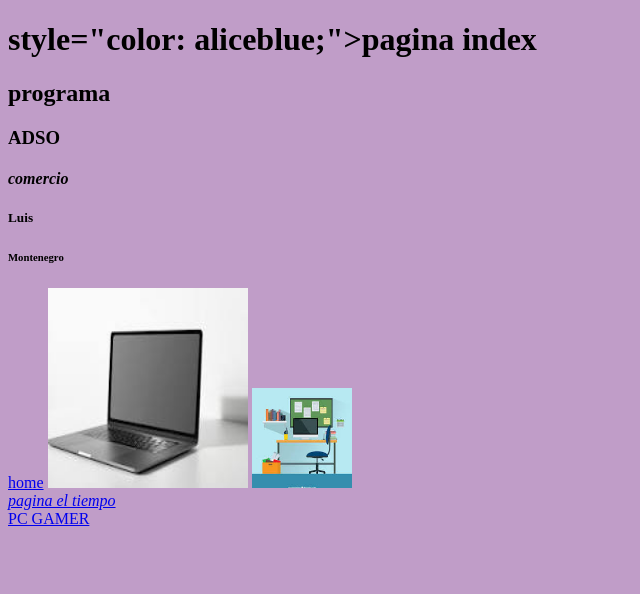
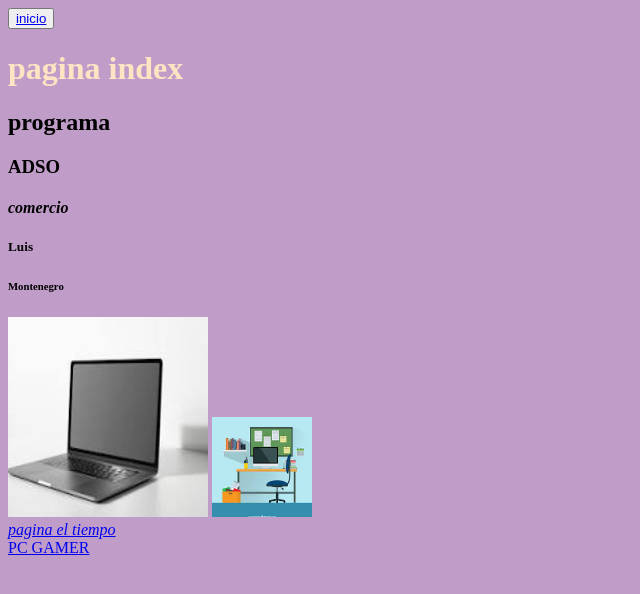
Before and after one commit to Im4lejo/proyecto-02, a plain HTML site: page proyecto-02/index.html in a window 1280 px wide. Shown: the whole page, without its empty margins (0-640 px from the left). Drawn offline with Linux system fonts and the light colour scheme.

Commit message:
v1.005 arreglos

```diff
--- a/proyecto-02/index.html
+++ b/proyecto-02/index.html
@@ -1,24 +1,30 @@
 <!DOCTYPE html>
 <html lang="en">
+
 <head>
     <meta charset="UTF-8">
     <meta name="viewport" content="width=device-width, initial-scale=1.0">
     <title>Document</title>
     <style>
-        h1 {
-            font-family: rgb(52, 128, 194);
+        .pohg {
+            color: bisque;
         }
     </style>
 </head>
+
 <body style="background-color: #c09dc8;">
+
     <head>
-    <h1>style="color: aliceblue;">pagina index</h1>
+        <button>
+            <a href="/proyecto-02/pagweb.html">inicio</a>
+        </button>
+        <h1 class="pohg">pagina index</h1>
         <h2>programa</h2>
         <h3>ADSO</h3>
         <i><h4>comercio</h4></i>
         <h5>Luis</h5>
         <h6>Montenegro</h6>
-    <a href="/index.html">home</a>
+
         <img src="/imagen/portatil1.jpg" alt="tilin" title="portatil" width="200px" height="200px">
         <img src="/imagen/estaciondtrabajo.jpg" alt="tilin" title="estacion de trabajo" width="100px" height="100px">
         <br>
@@ -27,4 +33,5 @@
     <a href="https://encrypted-tbn0.gstatic.com/images?q=tbn:ANd9GcRtSkJEtTrcPDKperYPXx6ER3N1vlWTuHdjkw&s">PC GAMER</a>
     </head>
 </body>
+
 </html>
```
Also changed, not shown: proyecto-02/calendario.html (+5 -2 lines), proyecto-02/pagweb.html (+5 -2 lines). Lines whose indentation alone changed are shown as unchanged.
